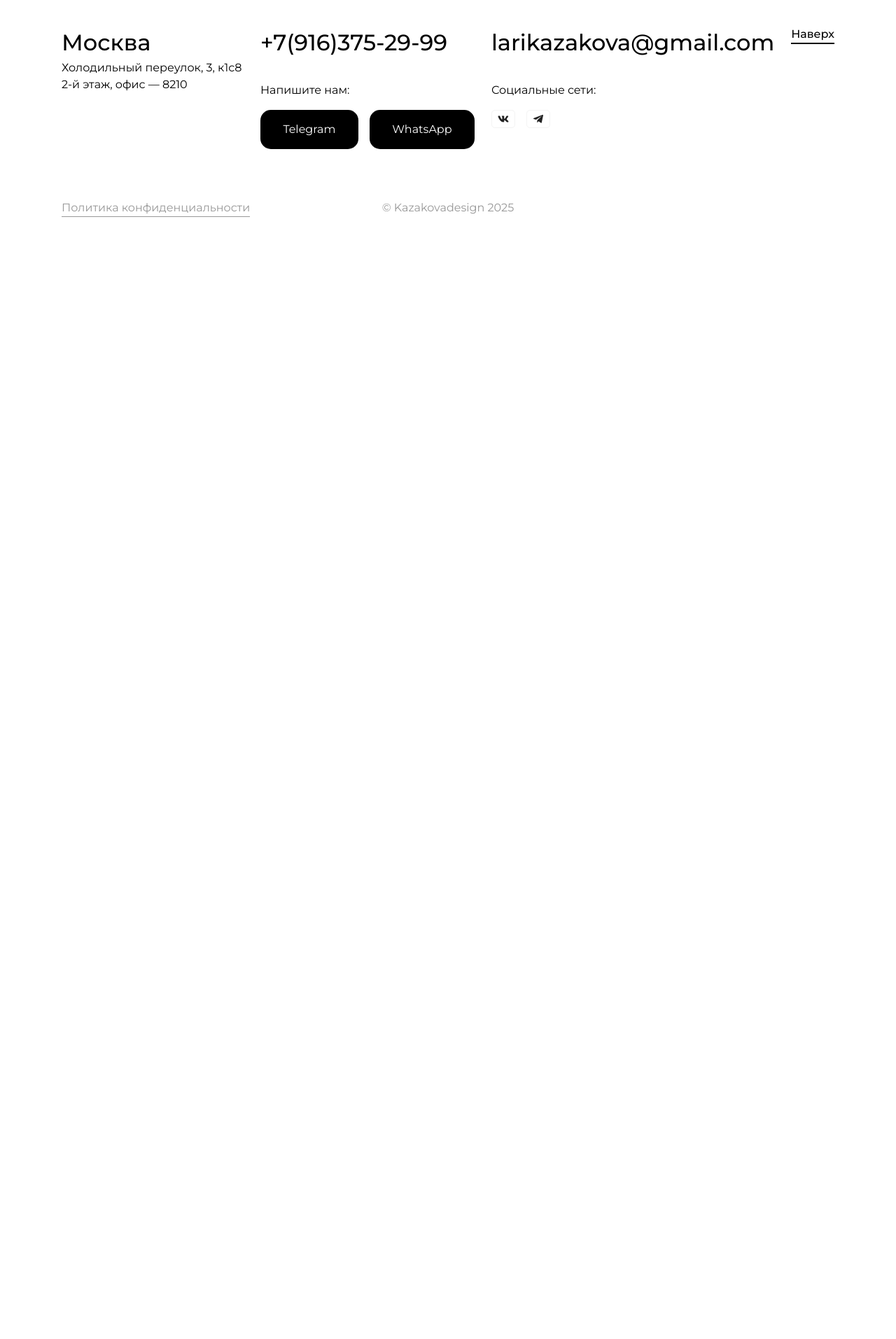
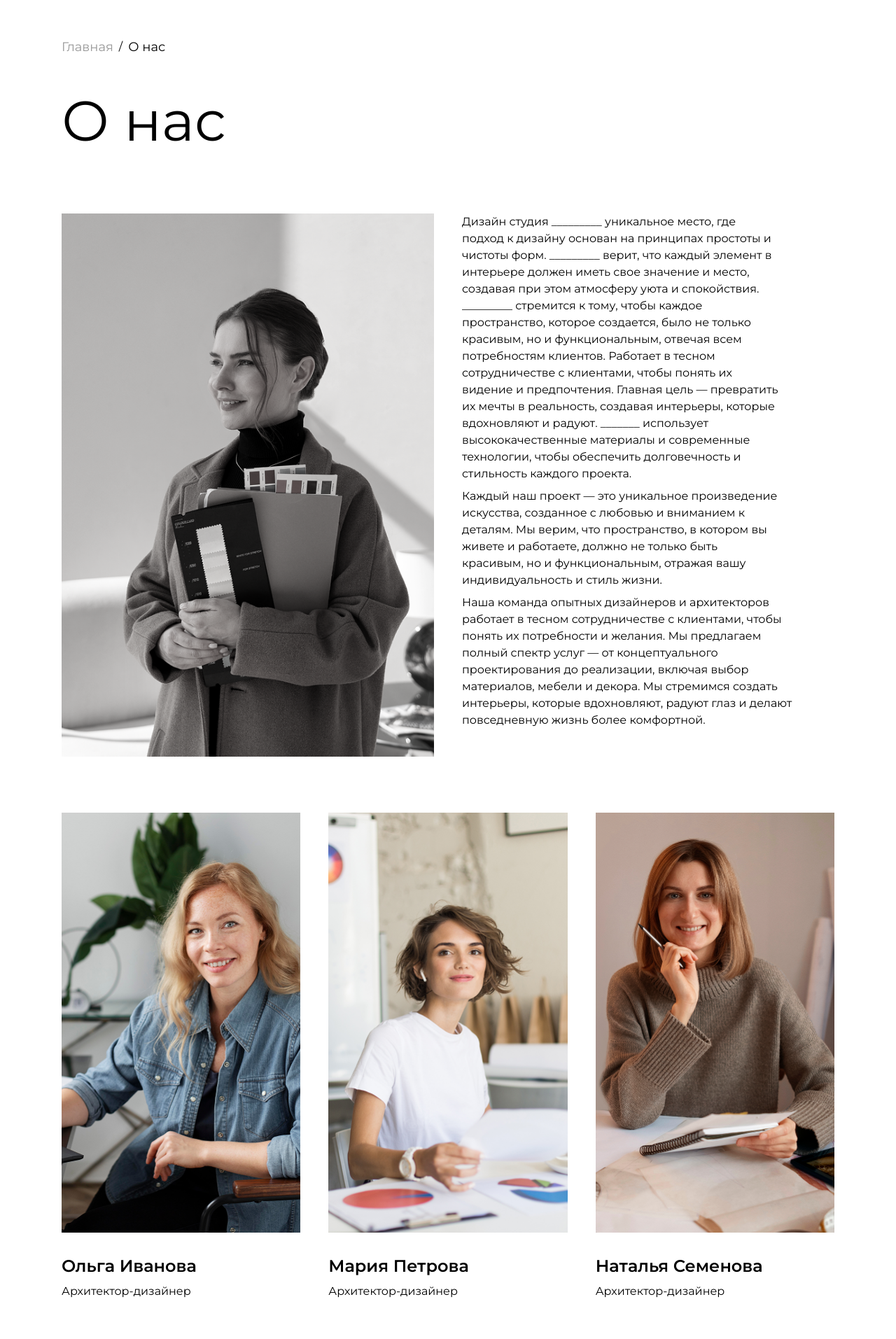
Before and after one commit to KJDev99/Kazakova, a React (Vite) app: page /about in a window 1280 px wide. Shown: the part 107-2020 px from the top of the page at 70% size. Before the commit the page ends 800 px from the top, so only its background shows below. Built offline with nearby package versions, Linux system fonts and the light colour scheme.

Commit message:
about add page

```diff
--- /dev/null
+++ b/src/components/About/aboutContent.jsx
@@ -0,0 +1,83 @@
+import React from "react";
+
+const teamMembers = [
+  {
+    id: 1,
+    name: "Ольга Иванова",
+    role: "Архитектор-дизайнер",
+    image: "/team5.png",
+  },
+  {
+    id: 2,
+    name: "Мария Петрова",
+    role: "Архитектор-дизайнер",
+    image: "/team4.png",
+  },
+  {
+    id: 3,
+    name: "Наталья Семенова",
+    role: "Архитектор-дизайнер",
+    image: "/team3.png",
+  },
+];
+
+export default function AboutContent() {
+  return (
+    <section className="max-w-[1920px] mx-auto px-22">
+      <div className="grid grid-cols-2 gap-x-10 mb-20">
+        <img
+          src="/team1.png"
+          alt="Person"
+          className="w-full object-cover h-full"
+        />
+        <div className="">
+          <div className="text-left mb-10">
+            <p className="leading-[150%] pr-[80px] mb-2">
+              Дизайн студия _________ уникальное место, где подход к дизайну
+              основан на принципах простоты и чистоты форм. _________ верит, что
+              каждый элемент в интерьере должен иметь свое значение и место,
+              создавая при этом атмосферу уюта и спокойствия. _________
+              стремится к тому, чтобы каждое пространство, которое создается,
+              было не только красивым, но и функциональным, отвечая всем
+              потребностям клиентов. Работает в тесном сотрудничестве с
+              клиентами, чтобы понять их видение и предпочтения. Главная цель —
+              превратить их мечты в реальность, создавая интерьеры, которые
+              вдохновляют и радуют. _______ использует высококачественные
+              материалы и современные технологии, чтобы обеспечить долговечность
+              и стильность каждого проекта.
+            </p>
+            <p className="leading-[150%] pr-[80px] mb-2">
+              Каждый наш проект — это уникальное произведение искусства,
+              созданное с любовью и вниманием к деталям. Мы верим, что
+              пространство, в котором вы живете и работаете, должно не только
+              быть красивым, но и функциональным, отражая вашу индивидуальность
+              и стиль жизни.
+            </p>
+            <p className="leading-[150%] pr-[50px] mb-8">
+              Наша команда опытных дизайнеров и архитекторов работает в тесном
+              сотрудничестве с клиентами, чтобы понять их потребности и желания.
+              Мы предлагаем полный спектр услуг — от концептуального
+              проектирования до реализации, включая выбор материалов, мебели и
+              декора. Мы стремимся создать интерьеры, которые вдохновляют,
+              радуют глаз и делают повседневную жизнь более комфортной.
+            </p>
+          </div>
+        </div>
+      </div>
+
+      <div className="grid grid-cols-3 gap-x-10 mt-10">
+        {teamMembers.map((member) => (
+          <div key={member.id} className="text-left">
+            <img
+              src={member.image}
+              alt={member.name}
+              className="w-full object-cover h-[600px]"
+            />
+            <h3 className="text-2xl font-semibold mt-8 mb-2">{member.name}</h3>
+            <p className="">{member.role}</p>
+          </div>
+        ))}
+      </div>
+    </section>
+  );
+}
--- /dev/null
+++ b/src/components/About/aboutNav.jsx
@@ -0,0 +1,14 @@
+import React from "react";
+import { Link } from "react-router-dom";
+
+export default function AboutNav() {
+  return (
+    <div className="mt-18 mb-8 max-w-[1920px] mx-auto gap-x-2 items-center flex px-22">
+      <Link to="/" className="text-lg text-[#989898]">
+        Главная
+      </Link>
+      <div>/</div>
+      <p className="text-lg">О нас</p>
+    </div>
+  );
+}
--- /dev/null
+++ b/src/components/About/aboutTitle.jsx
@@ -0,0 +1,9 @@
+export default function AboutTitle() {
+  return (
+    <div>
+      <div className="px-22 flex flex-col">
+        <h2 className="text-[80px] mb-18">О нас</h2>
+      </div>
+    </div>
+  );
+}
--- a/src/pages/About.jsx
+++ b/src/pages/About.jsx
@@ -1,5 +1,16 @@
 import React from "react";
+import AboutNav from "../components/About/aboutNav";
+import AboutTitle from "../components/About/aboutTitle";
+import AboutContent from "../components/About/aboutContent";
+import Forma from "../components/forma";
 
 export default function About() {
-  return <div>About</div>;
+  return (
+    <>
+      <AboutNav />
+      <AboutTitle />
+      <AboutContent />
+      <Forma />
+    </>
+  );
 }
```
